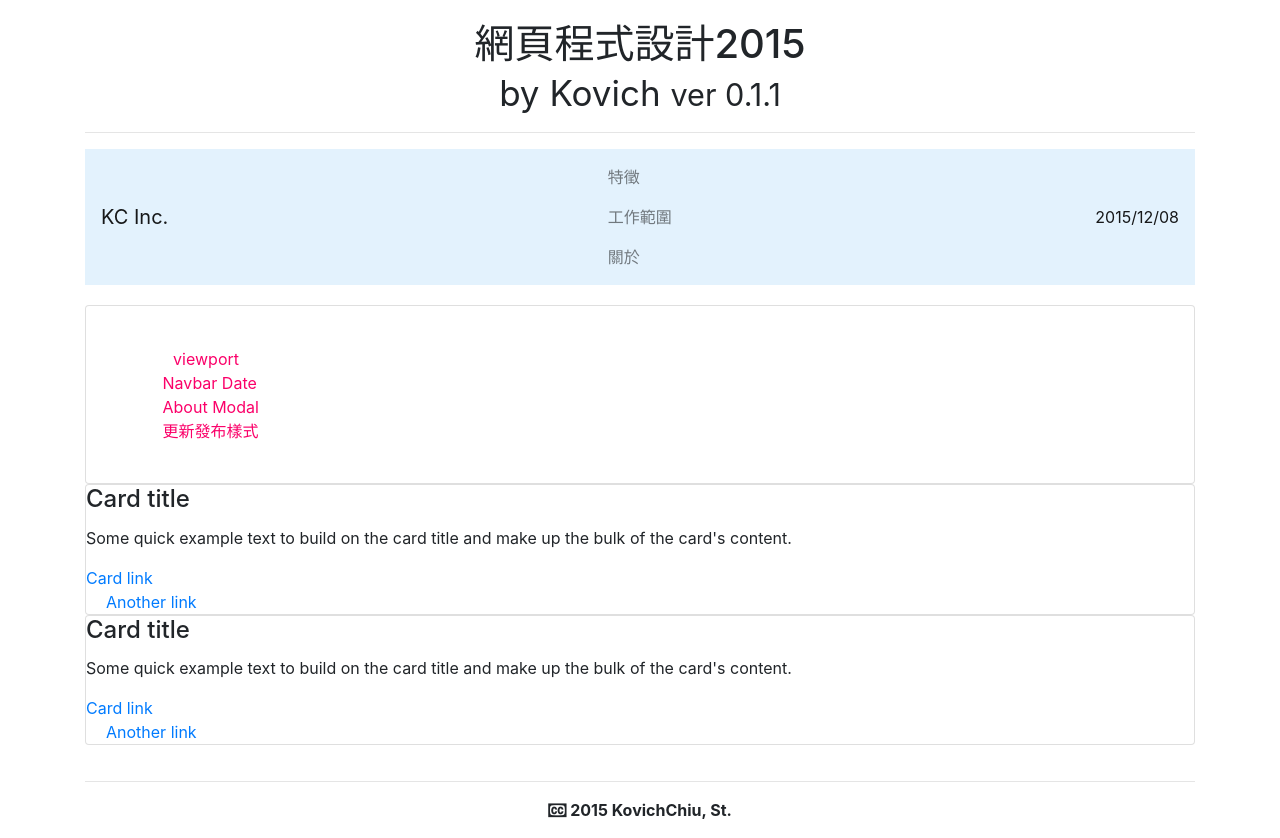
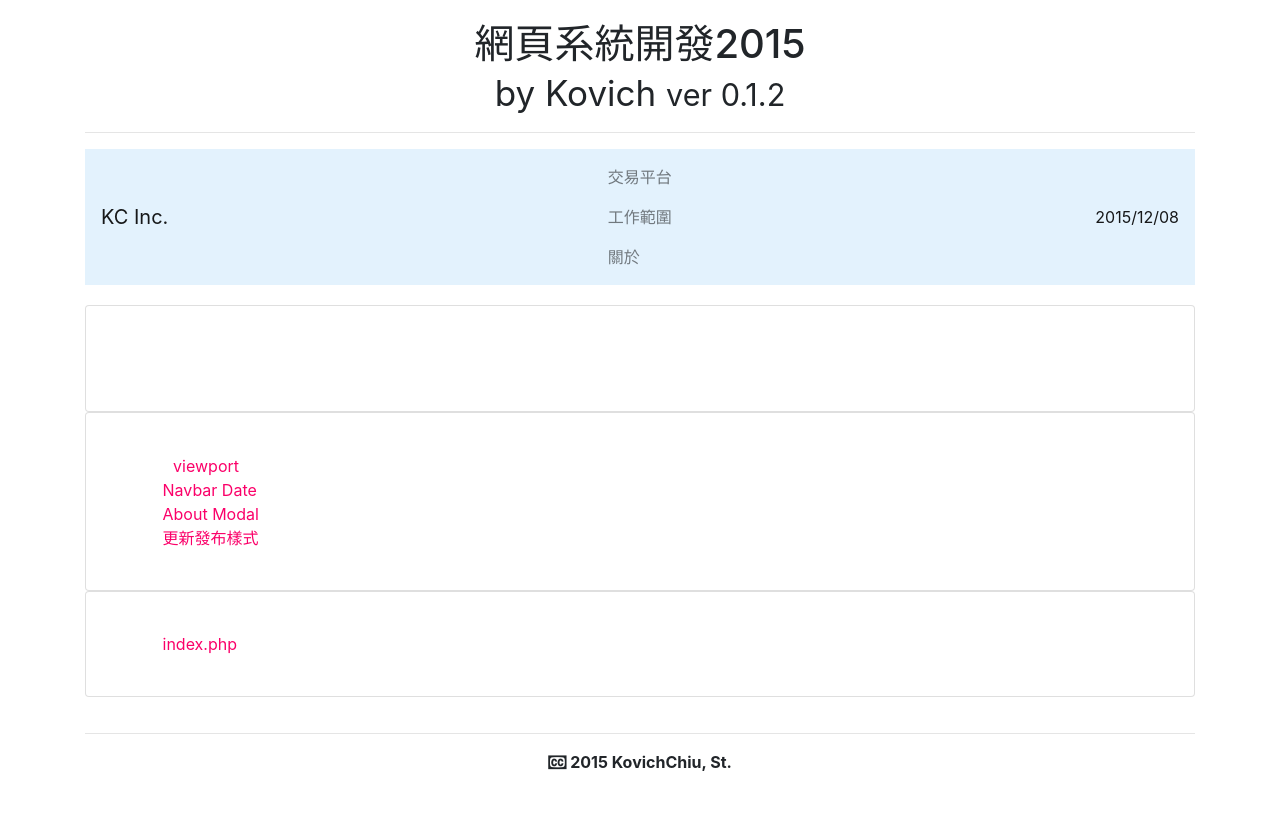
Before and after one commit to KovichChiu/Web-Base-System-Programming, a PHP site: page / in a window 1280 px wide. After the commit the page ends 771 px from the top, so only its background shows below. Run offline with PHP 8.4, Linux system fonts and the light colour scheme; some libraries are stand-ins or nearby versions.

Commit message:
20151209 Ver 0.1.2
Modify The Peoblem of Version 0.1.1

```diff
--- a/Inc_Navbar.php
+++ b/Inc_Navbar.php
@@ -11,7 +11,7 @@
   <a class="navbar-brand" href="index.php">KC Inc.</a>
   <ul class="nav navbar-nav">
     <li class="nav-item">
-      <a class="nav-link" href="#">特徵</a>
+      <a class="nav-link" href="#">交易平台</a>
     </li>
     <li class="nav-item">
       <a class="nav-link" href="#">工作範圍</a>
--- a/index.php
+++ b/index.php
@@ -3,15 +3,25 @@
 	<?php
 		include 'Head.php';
 	?>
-	<title> Web Course 2015 ver 0.1.0 by Kovich</title>
+	<title> Web Course 2015 ver 0.1.2 by Kovich</title>
 	<body class="container">
 		<header style="padding: 20px 0px 0px 0px">
-			<h1 class="text-center"> 網頁程式設計2015 <br><small> by Kovich <small> ver 0.1.1 </small> </small> </h1>
+			<h1 class="text-center"> 網頁系統開發2015 <br><small> by Kovich <small> ver 0.1.2 </small> </small> </h1>
 			<hr>
 			<?php include 'Inc_Navbar.php'; ?>
 		</header>
 		<section style="padding: 20px 0px 0px 0px">
-				<!-- viewport 功能 -->
+				<!-- 0.1.2 發布 -->
+			<div class="card card-block card-info" style="color: white">
+				<h4 class="card-title">
+					0.1.2 版本更新
+				</h4>
+				<ol class="card-text">
+					<li> 修正 0.1.1 版本 </li>
+				</ol>
+				<p class="card-text text-right">2015年12月9日 14 : 05 發布</p>
+			</div>
+				<!-- 0.1.1 發布 -->
 			<div class="card card-block card-info" style="color: white">
 				<h4 class="card-title">
 					0.1.1 版本更新
@@ -24,23 +34,15 @@
 				</ol>
 				<p class="card-text text-right">2015年12月9日 00 : 02 發布</p>
 			</div>
-				<!-- card 2 -->
-			<div class="card card-block">
-				<h4 class="card-title">Card title</h4>
-				<p class="card-text">
-					Some quick example text to build on the card title and make up the bulk of the card's content.
-				</p>
-				<a href="#" class="card-link">Card link</a>
-				<a href="#" class="card-link">Another link</a>
-			</div>
-				<!-- card 3 -->
-			<div class="card card-block">
-				<h4 class="card-title">Card title</h4>
-				<p class="card-text">
-					Some quick example text to build on the card title and make up the bulk of the card's content.
-				</p>
-				<a href="#" class="card-link">Card link</a>
-				<a href="#" class="card-link">Another link</a>
+				<!-- 0.1.0 發布 -->
+			<div class="card card-block card-info" style="color: white">
+				<h4 class="card-title">
+					0.1.0 版本
+				</h4>
+				<ol class="card-text">
+					<li> 建構 <font color="#FB0069">index.php</font> 頁面</li>
+				</ol>
+				<p class="card-text text-right">2015年12月8日 20 : 31 發布</p>
 			</div>
 		</section>
 		<footer style="padding: 20px 0px 0px 0px">
```
